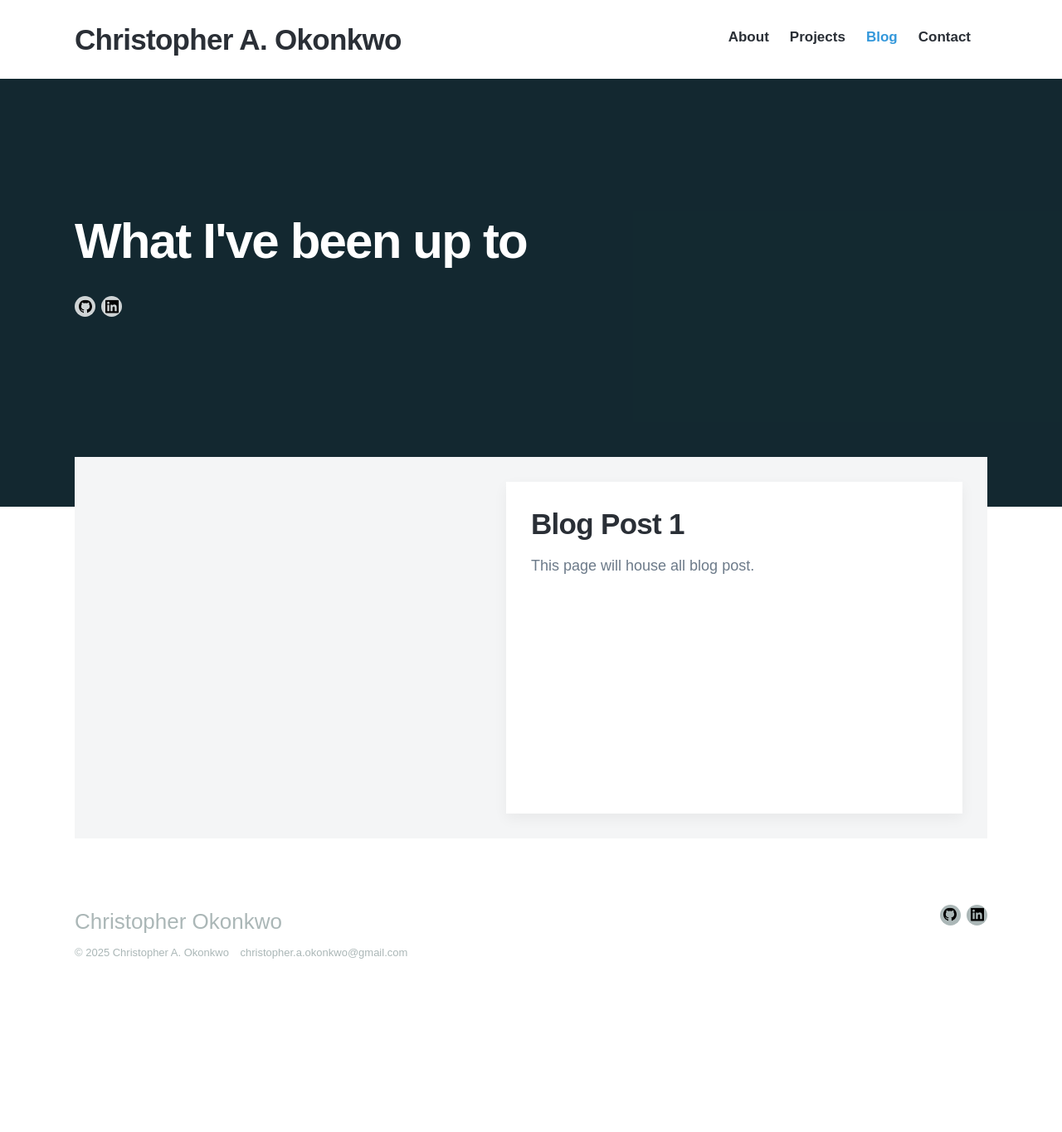
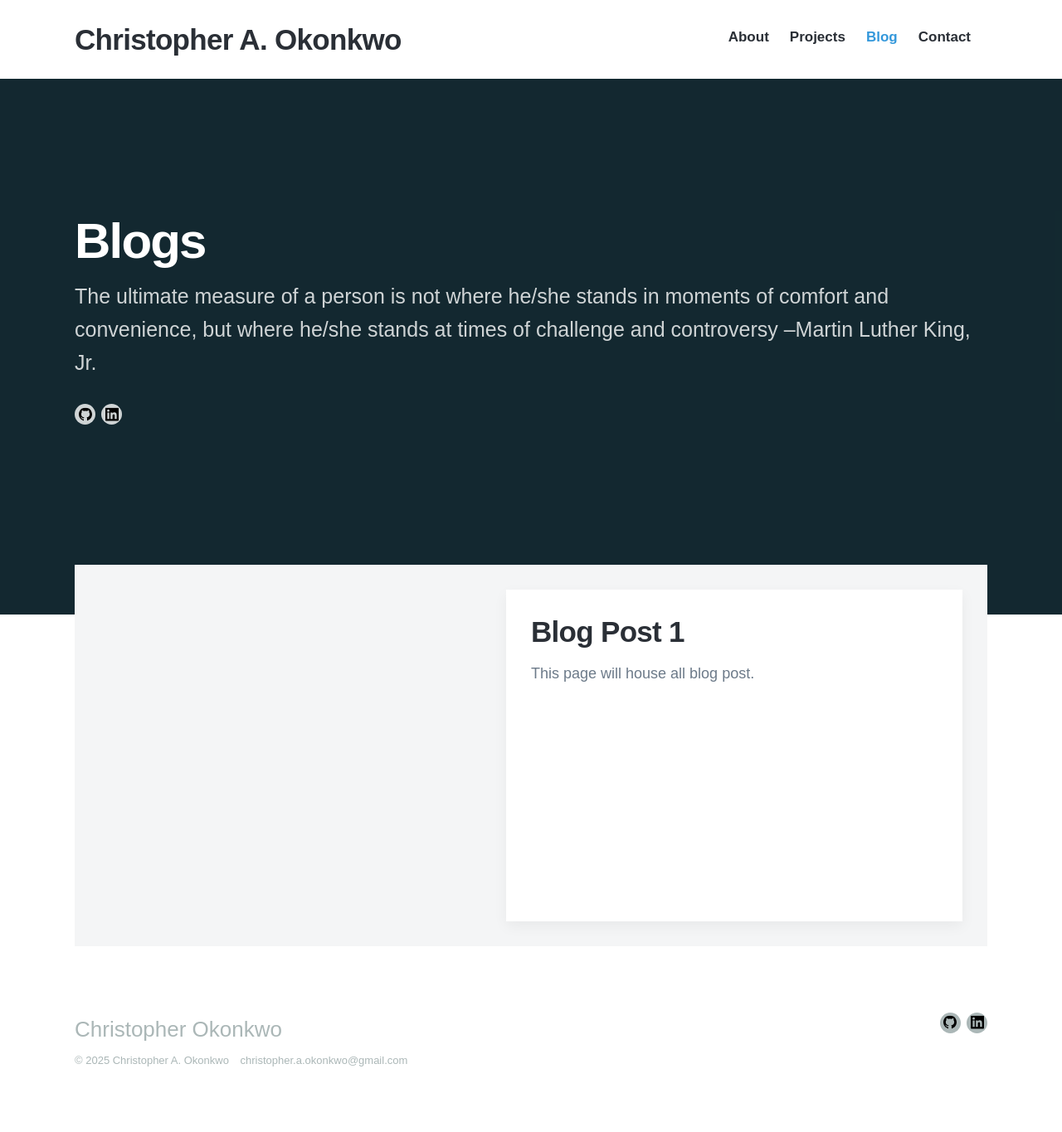
Before and after one commit to crisokonkwo/crisokonkwo.github.io, a Jekyll site: the page built from blog/index.html, in a window 1280 px wide. Shown: the whole page at 83% size. Built offline with Jekyll 4.4.1, drawn with Linux system fonts in a browser that asks for light colours; nearby versions of some CDN libraries; some web fonts are replaced; the list of posts is cut into pages by our own code; before the commit the page ends 1235 px from its top, so only the background shows below that.

Commit message:
Update index.html

```diff
--- a/blog/index.html
+++ b/blog/index.html
@@ -13,8 +13,8 @@ featured_image:
 
 	<div class="wrap">
 
-		<h1>What I've been up to</h1>
-		<!--p style="font-size: 25px">The ultimate measure of a person is not where he/she stands in moments of comfort and convenience, but where he/she stands at times of challenge and controversy –Martin Luther King, Jr.
+		<h1>Blogs</h1>
+		<p style="font-size: 25px">The ultimate measure of a person is not where he/she stands in moments of comfort and convenience, but where he/she stands at times of challenge and controversy –Martin Luther King, Jr.
 </p-->
 
 		{% include socials.html %}
```
